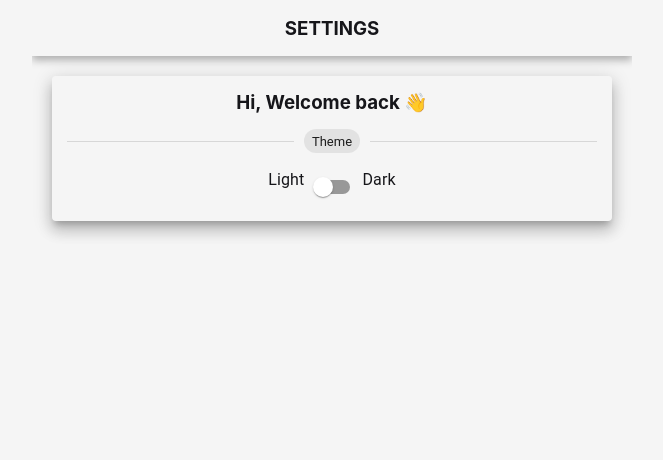
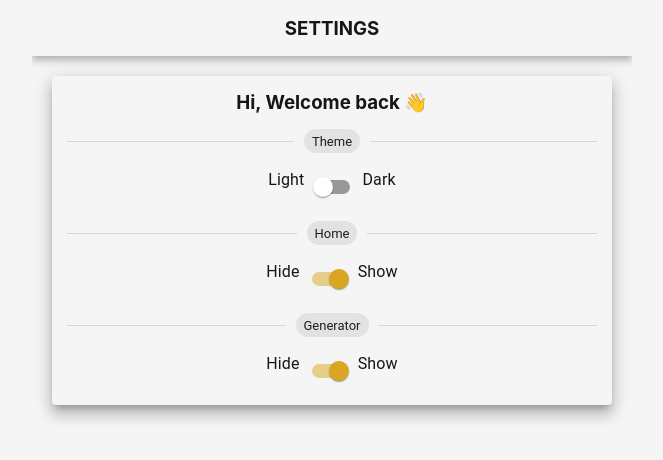
Before and after one commit to digitalkatana-dev/my-tools, a React (Create React App) app: page /settings in a window 1280 px wide. Shown: the top 460 px of the page, without its empty margins (308-971 px from the left). Built offline with nearby package versions, Linux system fonts and the light colour scheme; a web font is replaced by a local one.

Commit message:
added showHome and showGenerator options to settings, renamed ThemeSwitch to Switch, refactored routes to properly handle showHome and showGenerator options

```diff
--- a/src/App.js
+++ b/src/App.js
@@ -8,18 +8,37 @@ import Guide from './features/Guide';
 import Settings from './features/Settings';
 
 function App() {
-	const { theme } = useSelector((state) => state.app);
+	const { theme, showHome, showGenerator } = useSelector((state) => state.app);
 
 	return (
 		<div className='app' data-theme={theme}>
 			<Router>
 				<Routes>
-					<Route path='/' element={<MainLayout children={<Home />} />} />
 					<Route
-						path='/generator'
-						element={<MainLayout children={<Generator />} />}
+						path='/'
+						element={
+							showHome ? (
+								<MainLayout children={<Home />} />
+							) : !showHome && showGenerator ? (
+								<MainLayout children={<Generator />} />
+							) : (
+								!showHome &&
+								!showGenerator && <MainLayout children={<Guide />} />
+							)
+						}
 					/>
-					<Route path='/guides' element={<MainLayout children={<Guide />} />} />
+					{showHome && (
+						<Route
+							path='/generator'
+							element={<MainLayout children={<Generator />} />}
+						/>
+					)}
+					{(showHome || showGenerator) && (
+						<Route
+							path='/guides'
+							element={<MainLayout children={<Guide />} />}
+						/>
+					)}
 					<Route
 						path='/settings'
 						element={<MainLayout children={<Settings />} />}
--- a/src/components/ThemeSwitch/ThemeSwitch.jsx
+++ b/src/components/Switch/Switch.jsx
@@ -1,7 +1,7 @@
 import { alpha, styled } from '@mui/material/styles';
-import { Switch } from '@mui/material';
+import { Switch as BaseSwitch } from '@mui/material';
 
-const ThemeSwitch = styled(Switch)(({ theme }) => ({
+const Switch = styled(BaseSwitch)(({ theme }) => ({
 	'& .MuiSwitch-switchBase.Mui-checked': {
 		color: '#daa520',
 		'&:hover': {
@@ -13,4 +13,4 @@ const ThemeSwitch = styled(Switch)(({ theme }) => ({
 	},
 }));
 
-export default ThemeSwitch;
+export default Switch;
--- /dev/null
+++ b/src/components/Switch/index.js
@@ -0,0 +1,3 @@
+import Switch from './Switch';
+
+export default Switch;
--- a/src/components/ThemeSwitch/index.js
+++ /dev/null
@@ -1,3 +0,0 @@
-import ThemeSwitch from './ThemeSwitch';
-
-export default ThemeSwitch;
--- a/src/features/Settings/Settings.jsx
+++ b/src/features/Settings/Settings.jsx
@@ -1,17 +1,32 @@
 import { Chip, Divider, Paper, Stack, Typography } from '@mui/material';
 import { useDispatch, useSelector } from 'react-redux';
-import { setTheme } from '../../redux/slices/appSlice';
-import ThemeSwitch from '../../components/ThemeSwitch';
+import {
+	setTheme,
+	setShowHome,
+	setShowGenerator,
+} from '../../redux/slices/appSlice';
+import Switch from '../../components/Switch';
 import './settings.scss';
 
 const Settings = () => {
-	const { theme } = useSelector((state) => state.app);
+	const { theme, showHome, showGenerator, firstName } = useSelector(
+		(state) => state.app
+	);
 	const dispatch = useDispatch();
 
 	const handleThemeSwitch = () => {
 		const newTheme = theme === 'light' ? 'dark' : 'light';
 		dispatch(setTheme(newTheme));
 	};
+
+	const handleDisplay = (input) => {
+		if (input === 'home') {
+			dispatch(setShowHome());
+		} else if (input === 'generator') {
+			dispatch(setShowGenerator());
+		}
+	};
+
 	return (
 		<div id='settings'>
 			<Paper
@@ -19,18 +34,39 @@ const Settings = () => {
 				elevation={10}
 			>
 				<div className='greeting-container'>
-					<h3 className='greeting'>Hi, Welcome back 👋</h3>
+					<h3 className='greeting'>
+						Hi,{firstName ? `${firstName} ` : ' '}Welcome back 👋
+					</h3>
 				</div>
 				<Divider>
 					<Chip label='Theme' size='small' className='divider-chip' />
 				</Divider>
 				<Stack direction='row' alignContent='center' alignSelf='center'>
 					<Typography>Light</Typography>
-					<ThemeSwitch
+					<Switch
 						checked={theme === 'light' ? false : true}
 						onChange={handleThemeSwitch}
 					/>
 					<Typography>Dark</Typography>
+				</Stack>
+				<Divider>
+					<Chip label='Home' size='small' className='divider-chip' />
+				</Divider>
+				<Stack direction='row' alignContent='center' alignSelf='center'>
+					<Typography>Hide</Typography>
+					<Switch checked={showHome} onChange={() => handleDisplay('home')} />
+					<Typography>Show</Typography>
+				</Stack>
+				<Divider>
+					<Chip label='Generator' size='small' className='divider-chip' />
+				</Divider>
+				<Stack direction='row' alignContent='center' alignSelf='center'>
+					<Typography>Hide</Typography>
+					<Switch
+						checked={showGenerator}
+						onChange={() => handleDisplay('generator')}
+					/>
+					<Typography>Show</Typography>
 				</Stack>
 			</Paper>
 		</div>
--- a/src/redux/rootStore.js
+++ b/src/redux/rootStore.js
@@ -18,6 +18,8 @@ const appPersistConfig = {
 	storage,
 	whitelist: [
 		'theme',
+		'showHome',
+		'showGenerator',
 		'showForm',
 		'firstName',
 		'phoneNumber',
--- a/src/redux/slices/appSlice.js
+++ b/src/redux/slices/appSlice.js
@@ -4,6 +4,8 @@ export const appAdapter = createEntityAdapter();
 const initialState = appAdapter.getInitialState({
 	loading: false,
 	theme: 'light',
+	showHome: true,
+	showGenerator: true,
 	showForm: true,
 	firstName: '',
 	phoneNumber: '',
@@ -20,6 +22,12 @@ export const appSlice = createSlice({
 	reducers: {
 		setTheme: (state, action) => {
 			state.theme = action.payload;
+		},
+		setShowHome: (state) => {
+			state.showHome = !state.showHome;
+		},
+		setShowGenerator: (state) => {
+			state.showGenerator = !state.showGenerator;
 		},
 		setShowForm: (state) => {
 			state.showForm = !state.showForm;
@@ -50,6 +58,8 @@ export const appSlice = createSlice({
 
 export const {
 	setTheme,
+	setShowHome,
+	setShowGenerator,
 	setShowForm,
 	setFirstName,
 	setPhoneNumber,
```
Also changed, not shown: src/components/BottomNav/BottomNav.jsx (+14 -6 lines).
